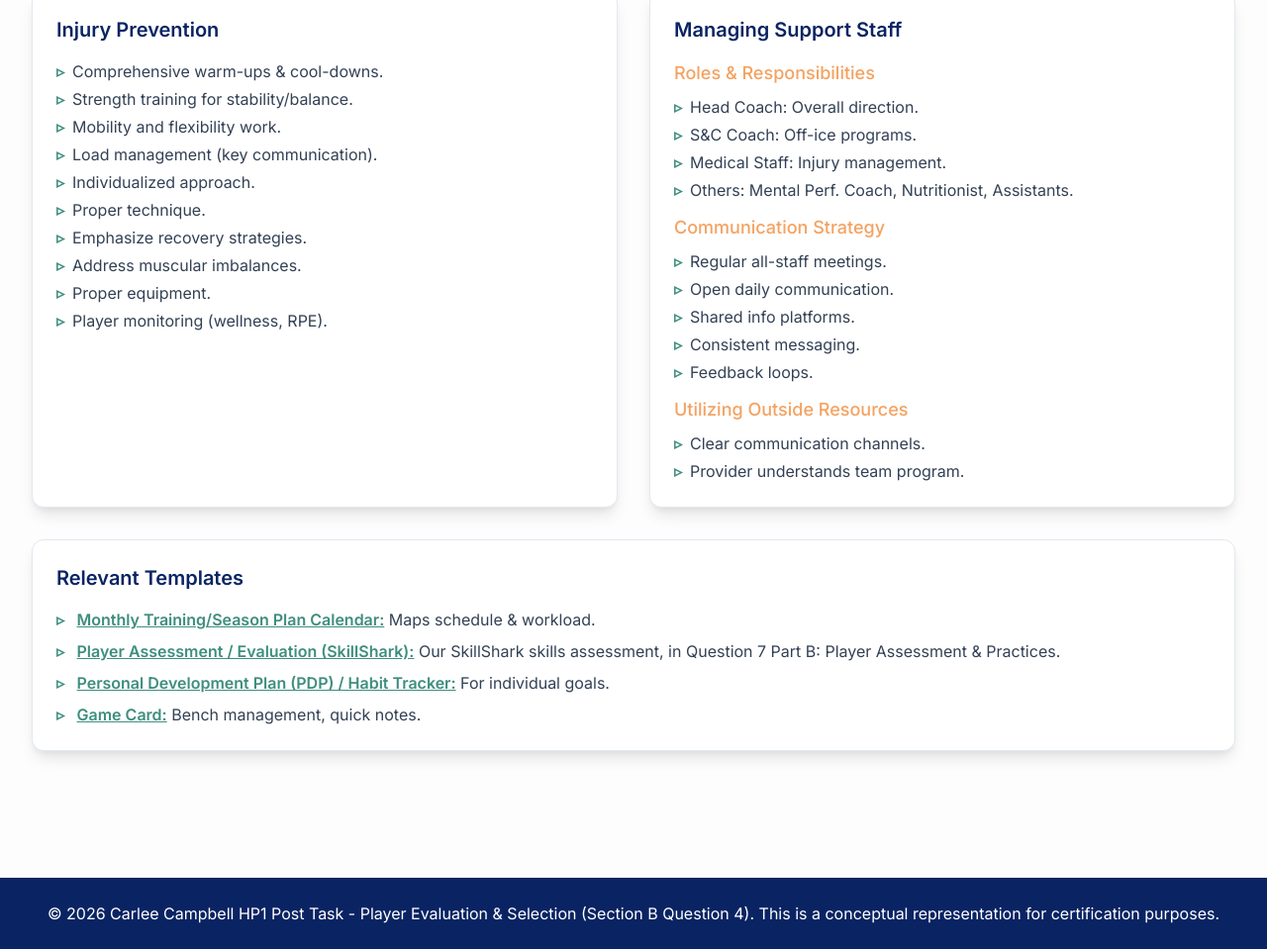
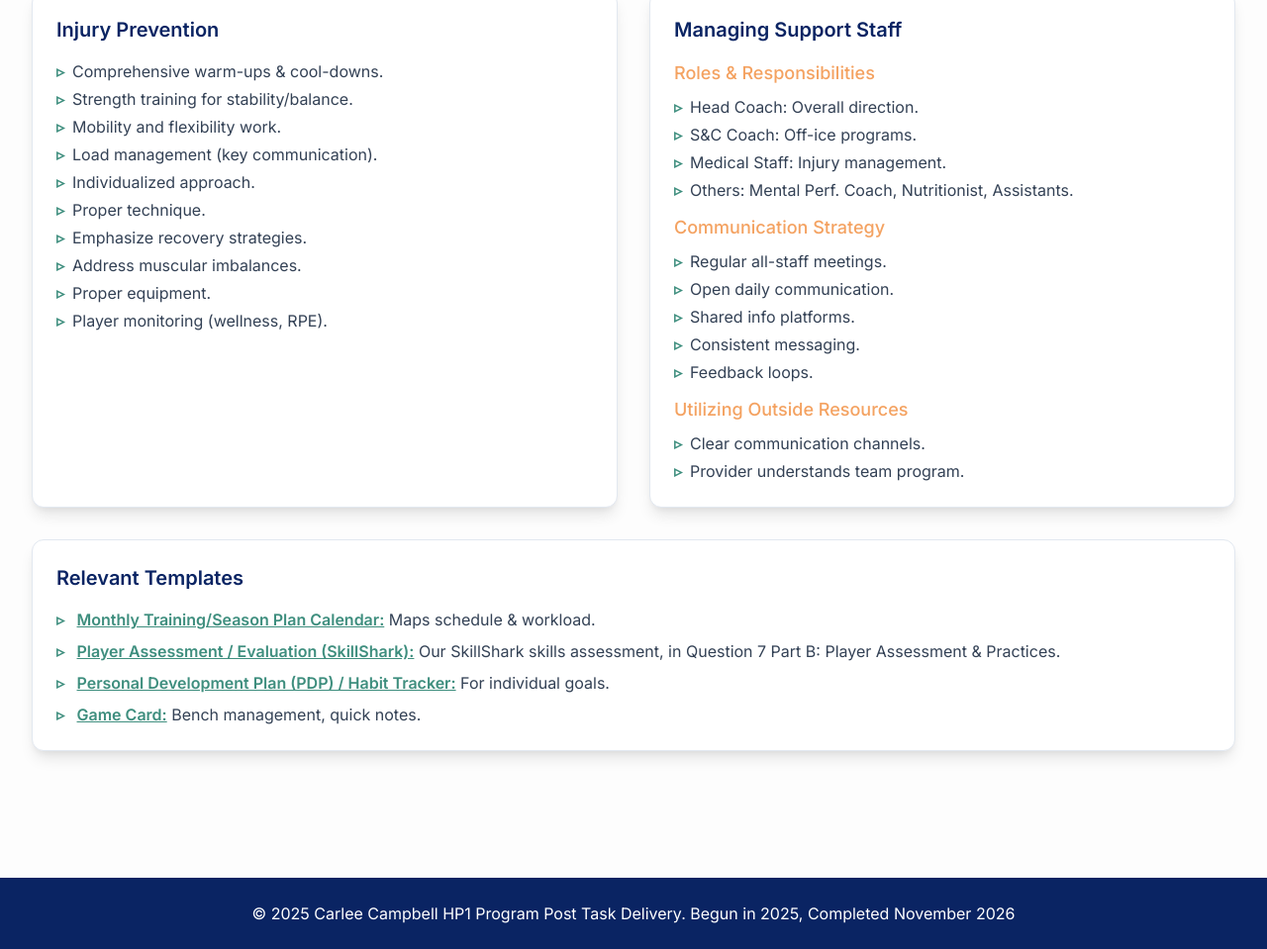
Before and after one commit to ccampbell1988/HP1-Post-Task-Section-B-Question-4, a plain HTML site: page index.html in a window 1280 px wide. Shown: the part 2283-3242 px from the top of the page at 99% size. Drawn offline with nearby package versions, Linux system fonts and the light colour scheme.

Commit message:
Update footer
Co-Authored-By: Claude Opus 5.5 <noreply@anthropic.com>

```diff
--- a/index.html
+++ b/index.html
@@ -353,9 +353,7 @@
     </main>
 
     <footer class="footer p-6 text-center mt-12">
-        <p>&copy; <span id="currentYear"></span> Carlee Campbell HP1 Post Task - Player Evaluation & Selection (Section B Question 4).
-
-This is a conceptual representation for certification purposes.</p>
+        <p>&copy; 2025 Carlee Campbell HP1 Program Post Task Delivery. Begun in 2025, Completed November 2026</p>
     </footer>
 
     <script>
@@ -428,7 +426,6 @@ This is a conceptual representation for certification purposes.</p>
         });
 
         // Footer year
-        document.getElementById('currentYear').textContent = new Date().getFullYear();
     </script>
 </body>
 </html>
```
